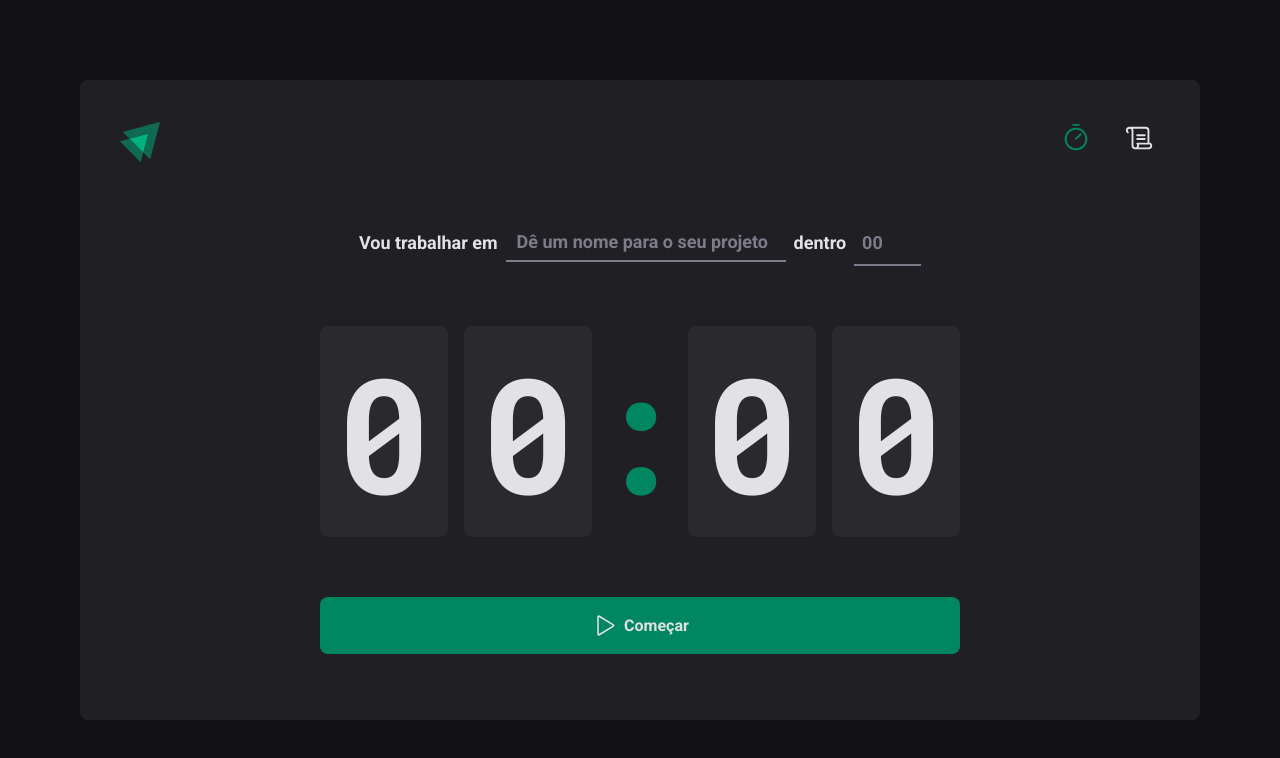
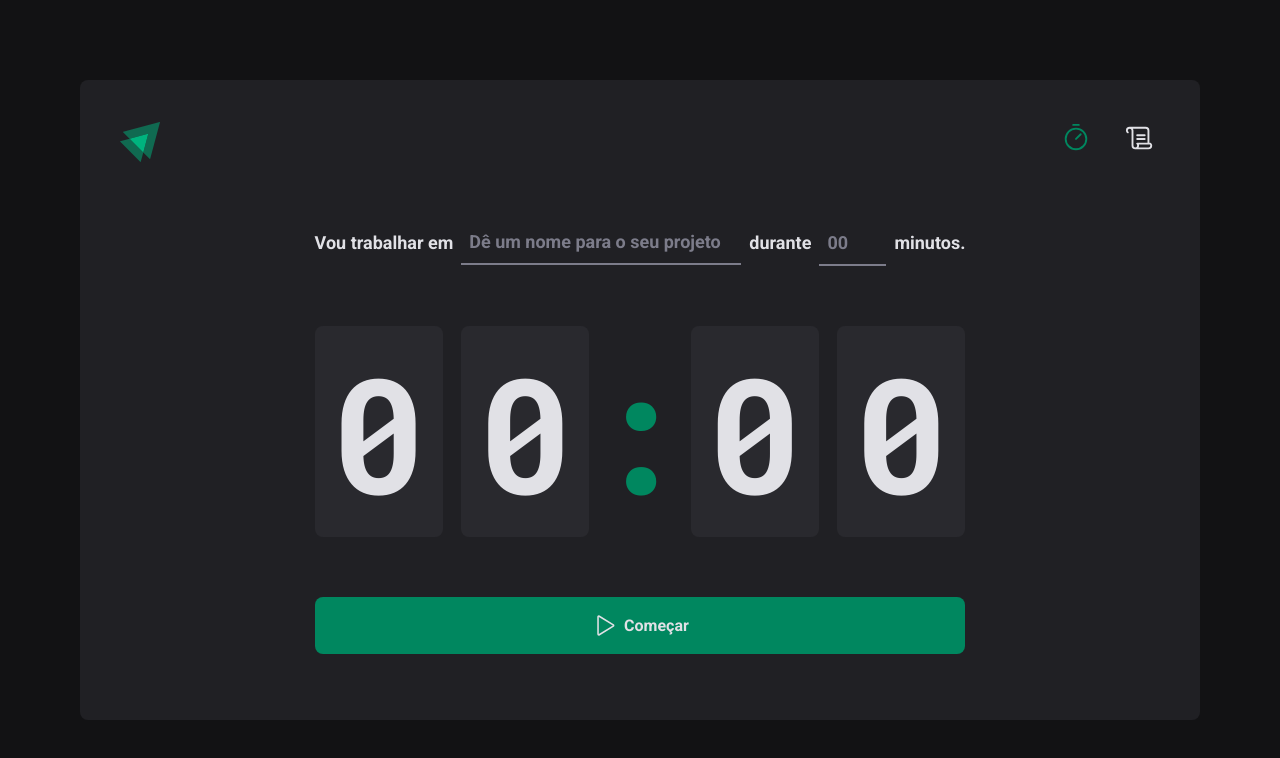
Before and after one commit to brunoobd/ignite-timer, a React (Vite) app: page / in a window 1280 px wide. Shown: the top 758 px of the page. Built offline with nearby package versions, Linux system fonts and the light colour scheme.

Commit message:
fix: html errors

```diff
--- a/src/components/Button/index.tsx
+++ b/src/components/Button/index.tsx
@@ -29,9 +29,9 @@ export const Button = ({ variant = "success", ...props }: Props) => {
 
   return (
     <ButtonContainer
-      color={buttonContainerCustomStyle[variant].color}
-      backgroundColor={buttonContainerCustomStyle[variant].backgroundColor}
-      hoverBackgroundColor={
+      $color={buttonContainerCustomStyle[variant].color}
+      $backgroundColor={buttonContainerCustomStyle[variant].backgroundColor}
+      $hoverBackgroundColor={
         buttonContainerCustomStyle[variant].hoverBackgroundColor
       }
       {...props}
--- a/src/components/Button/style.ts
+++ b/src/components/Button/style.ts
@@ -2,9 +2,9 @@ import { HandPalm, Play } from "@phosphor-icons/react";
 import styled, { css } from "styled-components";
 
 type ButtonContainerProps = {
-  color: string;
-  backgroundColor: string;
-  hoverBackgroundColor: string;
+  $color: string;
+  $backgroundColor: string;
+  $hoverBackgroundColor: string;
 };
 
 export const ButtonContainer = styled.button<ButtonContainerProps>`
@@ -22,16 +22,16 @@ export const ButtonContainer = styled.button<ButtonContainerProps>`
 
   transition-duration: 0.2s;
 
-  ${({ theme, color, backgroundColor, hoverBackgroundColor }) => css`
-    background-color: ${backgroundColor};
+  ${({ theme, $color, $backgroundColor, $hoverBackgroundColor }) => css`
+    background-color: ${$backgroundColor};
 
     font-weight: ${theme.FONT_WEIGHT.BOLD};
 
-    color: ${color};
+    color: ${$color};
 
     &:not(:disabled):hover {
       cursor: pointer;
-      background-color: ${hoverBackgroundColor};
+      background-color: ${$hoverBackgroundColor};
     }
 
     &:disabled {
--- a/src/components/CycleStatus/index.tsx
+++ b/src/components/CycleStatus/index.tsx
@@ -29,7 +29,7 @@ export const CycleStatus = ({ status }: Props) => {
   return (
     <StatusContainer>
       <StatusIndicator
-        backgroundColor={statusIndicatorStyle[status].backgroundColor}
+        $backgroundColor={statusIndicatorStyle[status].backgroundColor}
       />
       <StatusTitle>{statusIndicatorStyle[status].title}</StatusTitle>
     </StatusContainer>
--- a/src/components/CycleStatus/style.ts
+++ b/src/components/CycleStatus/style.ts
@@ -1,7 +1,7 @@
 import styled, { css } from "styled-components";
 
 type StatusIndicatorProps = {
-  backgroundColor: string;
+  $backgroundColor: string;
 };
 
 export const StatusContainer = styled.div`
@@ -16,7 +16,7 @@ export const StatusIndicator = styled.div<StatusIndicatorProps>`
 
   border-radius: 100%;
 
-  background-color: ${({ backgroundColor }) => backgroundColor};
+  background-color: ${({ $backgroundColor }) => $backgroundColor};
 `;
 
 export const StatusTitle = styled.p`
--- a/src/pages/History/index.tsx
+++ b/src/pages/History/index.tsx
@@ -10,6 +10,7 @@ import {
   TableBodyRow,
   TableContainer,
   TableHeader,
+  TableHeaderRow,
   TableHeaderCell,
   Title,
 } from "./styles";
@@ -68,10 +69,12 @@ export const History = () => {
       <TableContainer>
         <Table>
           <TableHeader>
-            <TableHeaderCell>Tarefa</TableHeaderCell>
-            <TableHeaderCell>Duração</TableHeaderCell>
-            <TableHeaderCell>Início</TableHeaderCell>
-            <TableHeaderCell>Status</TableHeaderCell>
+            <TableHeaderRow>
+              <TableHeaderCell>Tarefa</TableHeaderCell>
+              <TableHeaderCell>Duração</TableHeaderCell>
+              <TableHeaderCell>Início</TableHeaderCell>
+              <TableHeaderCell>Status</TableHeaderCell>
+            </TableHeaderRow>
           </TableHeader>
 
           <TableBody>
--- a/src/pages/History/styles.ts
+++ b/src/pages/History/styles.ts
@@ -2,7 +2,8 @@ import styled, { css } from "styled-components";
 
 export const HistoryContainer = styled.div`
   width: 100%;
-  padding: 0 6rem 3rem 6rem;
+  max-width: 58.125rem;
+  padding: 0 2rem 2rem 2rem;
 
   display: flex;
   flex-direction: column;
@@ -26,11 +27,11 @@ export const TableContainer = styled.div`
 
 export const Table = styled.table`
   width: 100%;
-  min-width: 600px;
+  min-width: 54.125rem;
   border-collapse: collapse;
 `;
 
-export const TableHeader = styled.tr`
+export const TableHeader = styled.thead`
   text-align: left;
 
   ${({ theme }) => css`
@@ -39,6 +40,8 @@ export const TableHeader = styled.tr`
     background-color: ${theme.COLORS.GRAY_600};
   `}
 `;
+
+export const TableHeaderRow = styled.tr``;
 
 export const TableHeaderCell = styled.th`
   padding: 1rem 0;
--- a/src/pages/Home/index.tsx
+++ b/src/pages/Home/index.tsx
@@ -1,3 +1,7 @@
+import { Controller, useForm } from "react-hook-form";
+
+import { Button, Countdown } from "@components";
+
 import {
   HomeContainer,
   InputContainer,
@@ -5,26 +9,51 @@ import {
   TaskInput,
   TimeInput,
 } from "./styles";
-import { Button, Countdown } from "@components";
 
 export const Home = () => {
+  const { control, watch } = useForm();
+  const taskInputId = "task-input";
+  const timeInputId = "time-input";
+
+  const taskInput = watch("task");
+
+  console.log(taskInput);
+
   return (
     <HomeContainer>
       <InputContainer>
-        <InputLabel>Vou trabalhar em</InputLabel>
-        <TaskInput
-          options={[
-            {
-              label: "Trabalhar no Design System",
-              value: "Trabalhar no Design System",
-            },
-          ]}
-          placeholder={"Dê um nome para o seu projeto"}
-          isClearable
+        <InputLabel htmlFor={taskInputId}>Vou trabalhar em</InputLabel>
+        <Controller
+          name={"task"}
+          control={control}
+          render={({ field: { value } }) => (
+            <TaskInput
+              inputId={taskInputId}
+              value={value}
+              options={[]}
+              placeholder={"Dê um nome para o seu projeto"}
+              isClearable
+            />
+          )}
         />
 
-        <InputLabel>dentro</InputLabel>
-        <TimeInput placeholder={"00"} step={5} min={5} max={60} />
+        <InputLabel htmlFor={timeInputId}>durante</InputLabel>
+        <Controller
+          name={"time"}
+          control={control}
+          render={({ field: { value } }) => (
+            <TimeInput
+              id={timeInputId}
+              value={value}
+              placeholder={"00"}
+              step={5}
+              min={5}
+              max={60}
+            />
+          )}
+        />
+
+        <InputLabel>minutos.</InputLabel>
       </InputContainer>
 
       <Countdown />
--- a/src/pages/Home/styles.ts
+++ b/src/pages/Home/styles.ts
@@ -2,6 +2,8 @@ import Select from "react-select";
 import styled, { css } from "styled-components";
 
 export const HomeContainer = styled.form`
+  padding: 0 2rem 2rem 2rem;
+
   display: flex;
   flex-direction: column;
   align-items: center;
@@ -10,9 +12,10 @@ export const HomeContainer = styled.form`
 `;
 
 export const InputContainer = styled.div`
+  width: 100%;
+
   display: flex;
   align-items: center;
-  justify-content: center;
   gap: 0.5rem;
 `;
 
@@ -27,11 +30,13 @@ export const InputLabel = styled.label`
 
 export const TaskInput = styled(Select).attrs(({ theme }) => ({
   styles: {
+    container: (baseStyles) => ({
+      ...baseStyles,
+      width: "17.5rem",
+    }),
     control: (baseStyles, state) => ({
       ...baseStyles,
-      flex: 1,
-      width: "17.5rem",
-      padding: "0.5rem 0.6875rem",
+      padding: "0.6875rem 0.5rem",
 
       backgroundColor: "transparent",
       boxShadow: "none !important",
```
